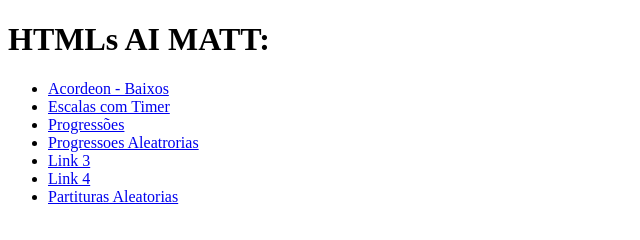
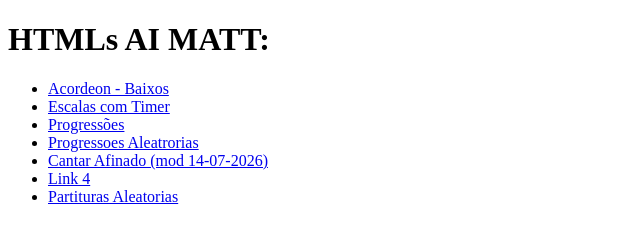
Before and after one commit to kolfadoff/aihtmltests, a plain HTML site: page index.html in a window 1280 px wide. Shown: the whole page, without its empty margins (0-640 px from the left). Drawn offline with Linux system fonts and the light colour scheme.

Commit message:
Replace 'Link 3' with 'Cantar Afinado' link

```diff
--- a/index.html
+++ b/index.html
@@ -12,7 +12,7 @@
         <li><a href="estudodeescalas.html">Escalas com Timer</a></li>
         <li><a href="progressoes.html">Progressões</a></li>
         <li><a href="progressoes2.html">Progressoes Aleatrorias</a></li>
-        <li><a href="link3.html">Link 3</a></li>
+        <li><a href="cantarafinado.html">Cantar Afinado (mod 14-07-2026)</a></li>
         <li><a href="link3.html">Link 4</a></li>
         <!-- Adicione mais links conforme necessário -->
         <li><a href="partituras.html">Partituras Aleatorias</a></li>
```
